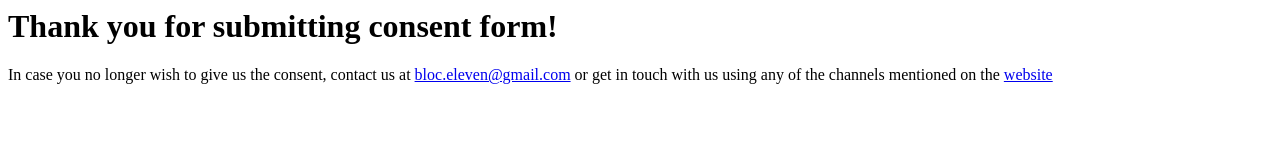
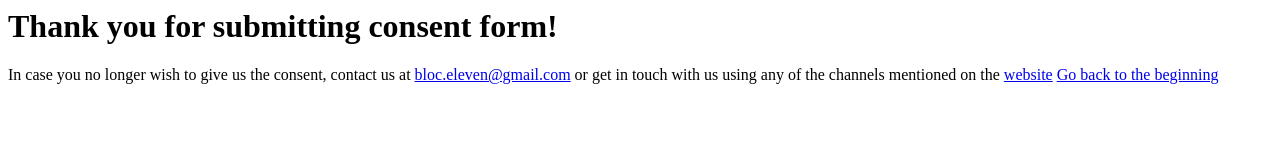
Before and after one commit to bloc11/authsys-public, a plain HTML site: page static/thankyou.html in a window 1280 px wide. Drawn offline with Linux system fonts and the light colour scheme.

Commit message:
add refresh

```diff
--- a/static/thankyou.html
+++ b/static/thankyou.html
@@ -1,9 +1,11 @@
 <html>
 <head>
+    <meta http-equiv="refresh" content="10;URL='/'">
 </head>
 <body>
     <h1>Thank you for submitting consent form!</h1>
     In case you no longer wish to give us the consent,
     contact us at <a href="mailto:bloc.eleven@gmail.com">bloc.eleven@gmail.com</a>
     or get in touch with us using any of the channels mentioned on the <a href="http://bloc11.co.za">website</a>
+    <a href="/">Go back to the beginning</a>
 </body>
```
